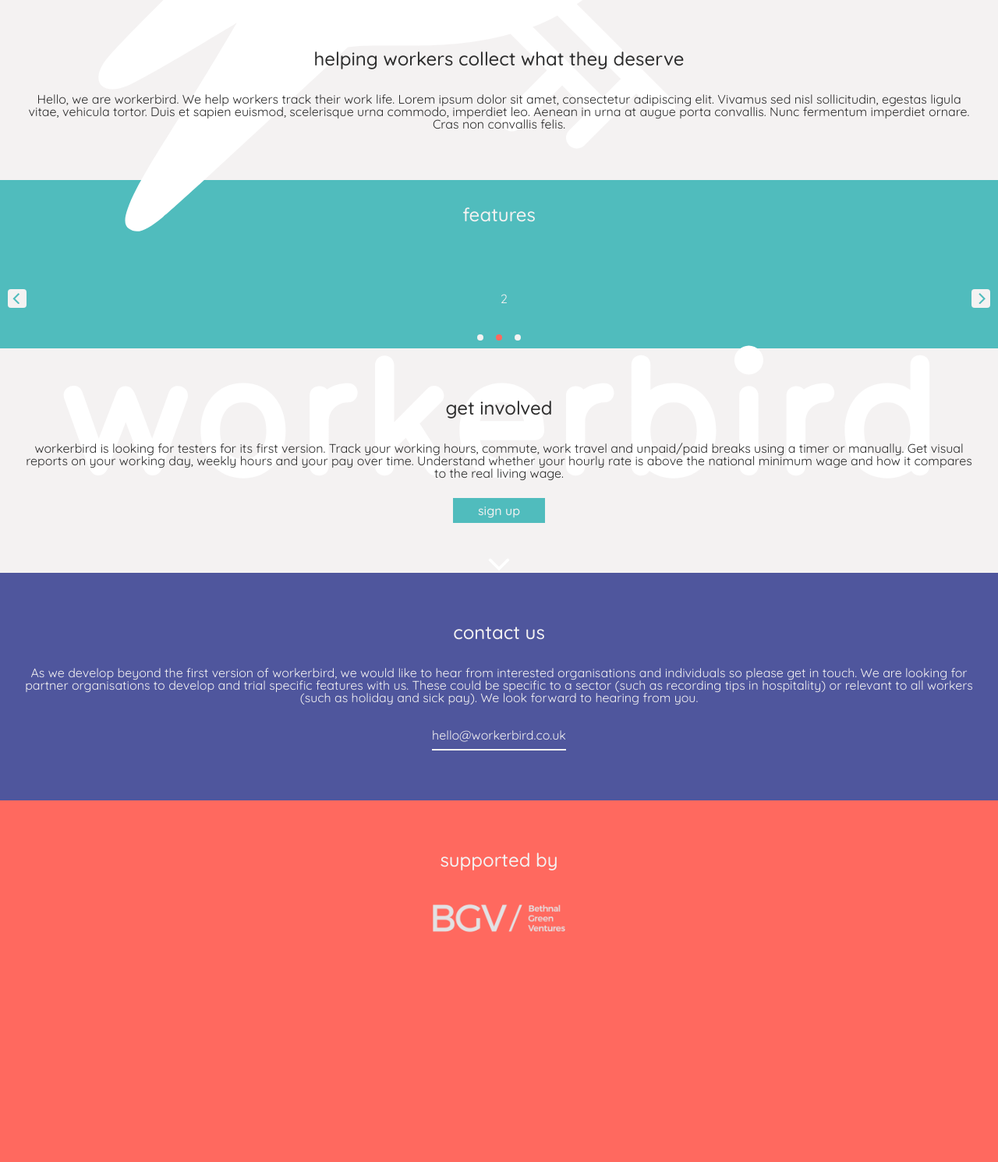
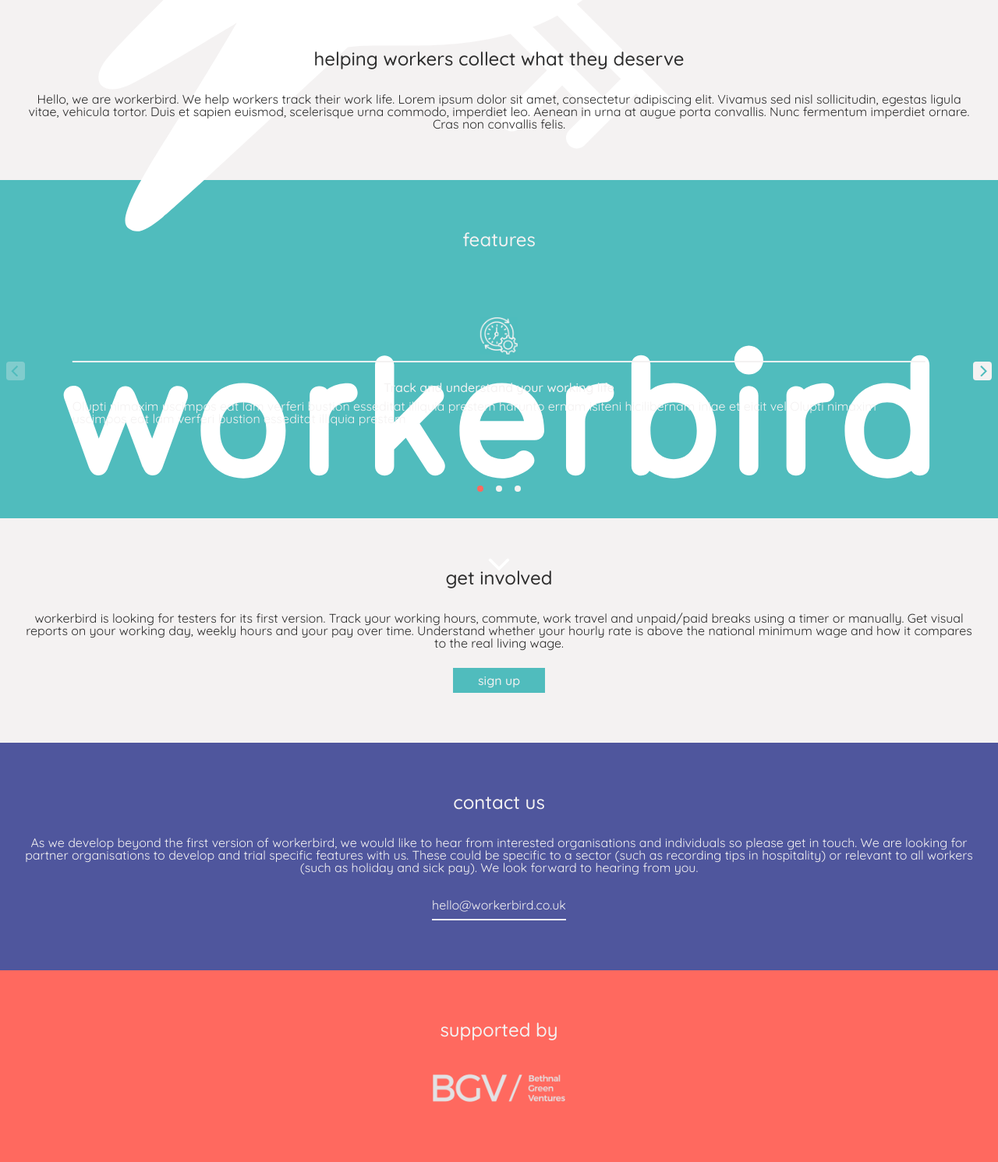
Before and after one commit to WageCheck/workerbird-website, a PHP site: page / in a window 1280 px wide. Shown: the part 801-2292 px from the top of the page at 78% size. Before the commit the page ends 1997 px from the top, so only its background shows below. Run offline with PHP 8.4, Linux system fonts and the light colour scheme; some web fonts are replaced.

Commit message:
Style carousel Relates #3

```diff
--- a/index.html
+++ b/index.html
@@ -48,9 +48,10 @@
             <!-- app features -->
             <div id="features__content">
                 <h2>features</h2>
-                <div class="main-carousel" data-flickity='{ "autoPlay": 6000, "contain": true }'>
+                <div class="carousel" data-flickity='{"setGallerySize": false}'>
                     <div class="carousel-cell">
-                        <div class="features__cell">
+                        <img class="carousel__icon" alt="Track Icon" src="/assets/icons/track.png" />
+                        <hr />
                         <h3>Track and understand your working life</h3>
                         <p>Olupti nimaxim uscimpos eat lam
                             verferi bustion esseditat illiquia
@@ -58,7 +59,7 @@
                             hicilibernam iniae et eicit vel Olupti
                             nimaxim uscimpos eat lam verferi
                             bustion esseditat illiquia prestem</p>
-                        </div>
+                        <!-- <img class="carousel__screenshot" alt="Workerbird Screenshot" src="/assets/screenshots/Screen-Shot-2018-11-02-at-14.55.13.png" /> -->
                     </div>
                     <div class="carousel-cell">2</div>
                     <div class="carousel-cell">3</div>
--- a/style.css
+++ b/style.css
@@ -65,6 +65,7 @@
 }
 
 #summary__content,
+#features__content,
 #get-involved__content,
 #contact__content,
 #supported-by__content {
@@ -125,37 +126,65 @@
   margin: 0 auto;
 }
 
-.main-carousel {
-  height: 8rem;
+/*
+*   CAROUSEL STYLING
+*   class names mostly flickity default: https://flickity.metafizzy.co/options.html
+*/
+
+/* main carousel styling */
+.carousel {
+  height: 250px;
 }
 
-.features__cell {
+.carousel-cell {
+  width: 90%;
+  height: 100%;
+  margin: 0 2rem;
   display: flex;
-  width: 75%;
-  align-items: flex-start;
+  align-items: center;
   justify-content: center;
   flex-direction: column;
 }
 
-.features__cell h3 {
+/* carousel element styling */
+.carousel-cell h3 {
   font-weight: 500;
   margin: 0.5rem 0;
+  display: flex;
+  text-align: left;
 }
 
-.carousel-cell {
-  width: 100%; /* full width */
-  height: 100%;
-  display: flex;
-  justify-content: center;
-  align-items: center;
+.carousel-cell p {
+  text-align: left;
 }
+
+.carousel-cell hr {
+  width: 100%;
+  height: 0.5rem;
+  margin: 0.5rem;
+  padding: 0;
+  border: none;
+  border-top: 2px solid rgb(244, 242, 242);
+}
+
+.carousel-cell .carousel__icon {
+  display: block;
+  width: 3rem;
+}
+
+.carousel-cell .carousel__screenshot {
+  display: block;
+  height: 150px;
+  margin: 2rem;
+}
+
+/* prev/next button styling */
 
 .flickity-button:focus {
   outline: none;
   box-shadow: 0 0 0 0.25rem rgb(255, 105, 95);
 }
 
-/* smaller, dark, rounded square */
 .flickity-button {
   background: rgb(244, 242, 242);
 }
@@ -168,16 +197,24 @@
   height: 1.5rem;
   border-radius: 4px;
 }
-/* icon color */
+
+.flickity-prev-next-button.previous {
+  left: -1.5rem;
+}
+.flickity-prev-next-button.next {
+  right: -1.5rem;
+}
+
 .flickity-button-icon {
   fill: rgb(80, 188, 189);
 }
 
-/* position dots in carousel */
+/* carousel dots styling */
+
 .flickity-page-dots {
-  bottom: 0.5rem;
+  bottom: -2rem;
 }
-/* white circles */
+
 .flickity-page-dots .dot {
   width: 8px;
   height: 8px;
@@ -185,7 +222,7 @@
   background: rgb(244, 242, 242);
   margin: 0 0.5rem;
 }
-/* fill-in selected dot */
+
 .flickity-page-dots .dot.is-selected {
   background: rgb(255, 105, 95);
 }
```
Also changed, not shown: assets/icons/track.png (added), 1 other file. Lines whose indentation alone changed are shown as unchanged.
